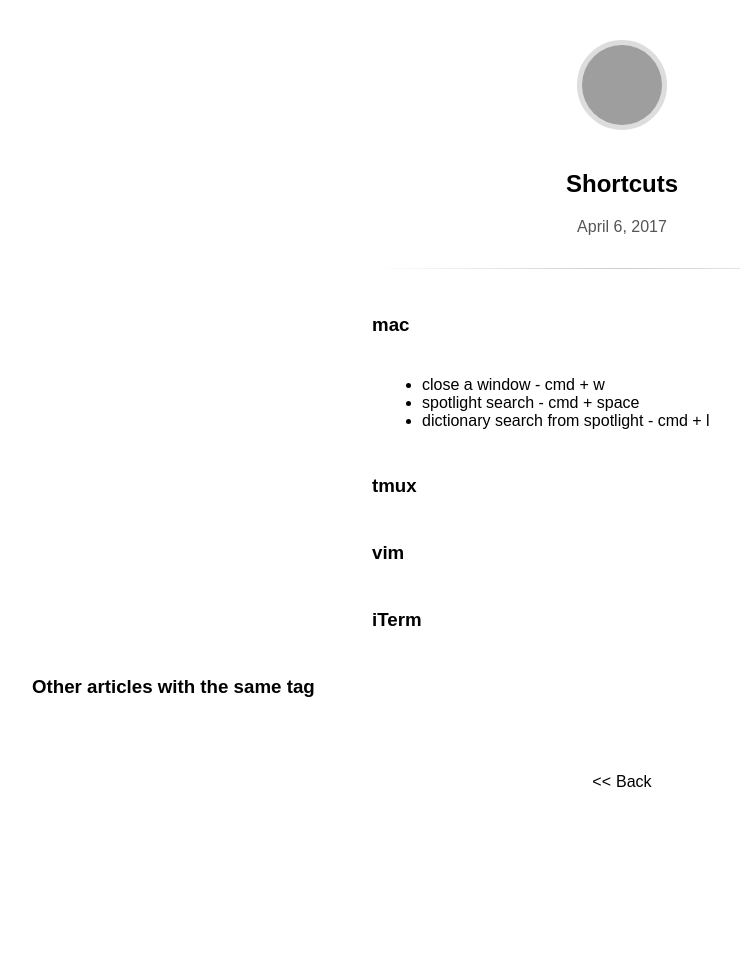
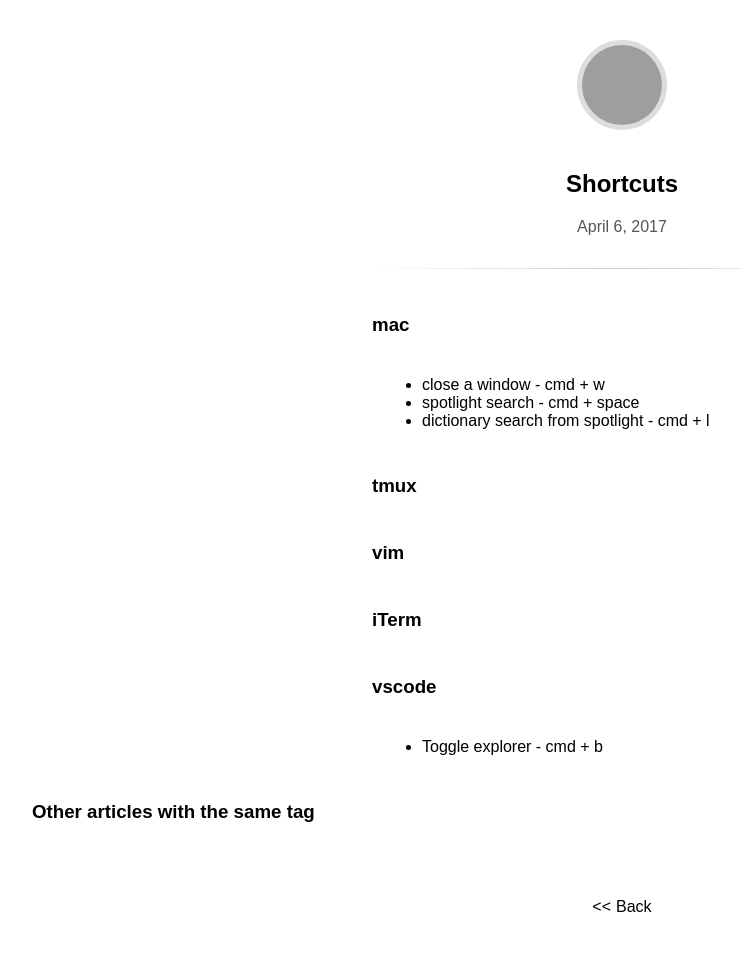
Before and after one commit to goutham2027/pythonforhumans, a Jekyll site: the page built from _posts/2017-04-06-shortcuts.md, in a window 1280 px wide. Shown: the whole page, without its empty margins (18-758 px from the left). Built offline with Jekyll 4.4.1, drawn with Linux system fonts in a browser that asks for light colours; some web fonts are replaced; before the commit the page ends 900 px from its top, so only the background shows below that; grey boxes are pictures that could not be loaded.

Commit message:
vscode shortcuts

```diff
--- a/_posts/2017-04-06-shortcuts.md
+++ b/_posts/2017-04-06-shortcuts.md
@@ -14,3 +14,6 @@ title: Shortcuts
 ### vim
 
 ### iTerm
+
+### vscode
+* Toggle explorer - cmd + b
```
